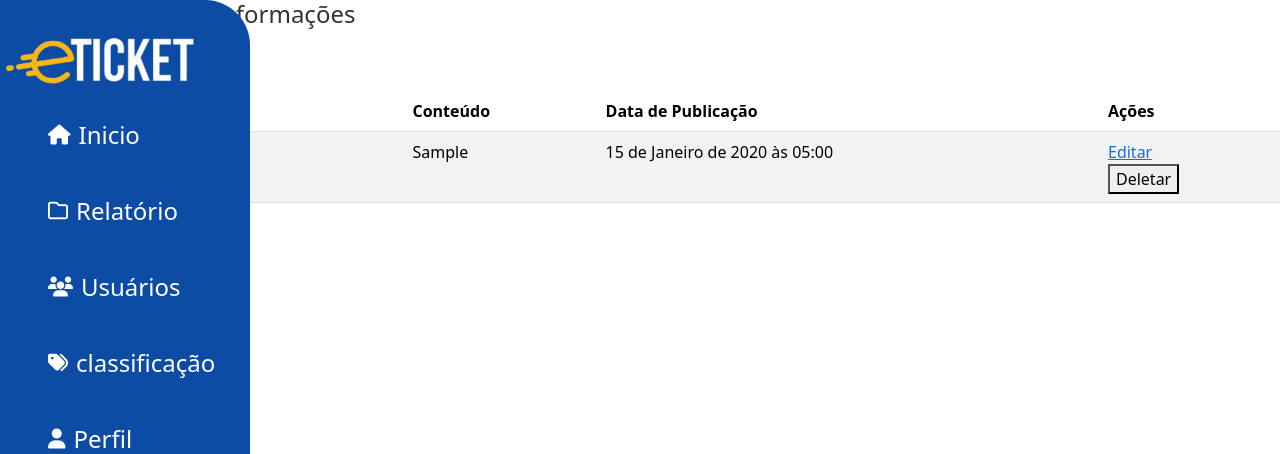
After one commit to Felix-Vidal/E-Ticket, a Django app: page /manage/informes/ in a window 1280 px wide. The commit adds this page. Shown: the top 454 px of the page. Run offline with Django 5.2, Linux system fonts and the light colour scheme; tables that the repository leaves empty hold one stand-in row (values such as "Sample post"); some libraries are stand-ins or nearby versions.

Commit message:
feat: informacao

```diff
--- a/ETicketApp/forms.py
+++ b/ETicketApp/forms.py
@@ -22,3 +22,8 @@ class CardapioForm(forms.ModelForm):
             'menu': forms.Textarea(attrs={'class': 'form-control'}),
             'data': forms.DateInput(attrs={'class': 'form-control', 'type': 'date'}),
         }
+
+class InformacaoForm(forms.ModelForm):
+    class Meta:
+        model = Informacao
+        fields = ['titulo', 'conteudo']
--- a/ETicketApp/models.py
+++ b/ETicketApp/models.py
@@ -85,3 +85,11 @@ class Refeicao(models.Model):
 
     def __str__(self):
         return f"Refeição no dia {self.data} às {self.hora} - Valor: {self.valor}"
+
+class Informacao(models.Model):
+    titulo = models.CharField(max_length=255)   # Campo 'titulo' como String
+    conteudo = models.TextField()               # Campo 'conteudo' como String (text)
+    data_publicacao = models.DateTimeField(auto_now_add=True)  # Data e hora de publicação
+
+    def __str__(self):
+        return self.titulo
--- a/ETicketApp/templates/ETicketApp/pages/manager/dashboard.html
+++ b/ETicketApp/templates/ETicketApp/pages/manager/dashboard.html
@@ -48,5 +48,5 @@
     </div>
 </div>
 
-
+{% include 'ETicketApp/partials/manager/btn_informacao.html' %}
 {% endblock content %}
--- /dev/null
+++ b/ETicketApp/templates/ETicketApp/pages/manager/informacao.html
@@ -0,0 +1,51 @@
+{% extends "global/base_manager.html" %}
+
+
+{% block title %}{% endblock title %}
+
+{% block content %}
+{% include 'ETicketApp/partials/manager/sideBar.html' %}
+{% include 'ETicketApp/partials/manager/alerta.html' %}
+
+<h2>Gerenciamento de informações</h2>
+
+<!-- Botão para adicionar novo info -->
+<a href="{% url 'adicionar_informacao' %}" class="btn btn-primary mb-3">Adicionar Novo informação</a>
+
+<table class="table table-striped">
+    <thead>
+        <tr>
+            <th>ID</th>
+            <th>Título</th>
+            <th>Conteúdo</th>
+            <th>Data de Publicação</th>
+            <th>Ações</th>
+        </tr>
+    </thead>
+    <tbody>
+        {% for info in informacao %}
+        <tr>
+            <td>{{ info.id }}</td>
+            <td>{{ info.titulo }}</td>
+            <td>{{ info.conteudo|truncatewords:10 }}</td>
+            <td>{{ info.data_publicacao }}</td>
+            <td>
+                <!-- Botão para editar -->
+                <a href="{% url 'editar_informacao' info.id %}">Editar</a>
+
+                <!-- Botão para deletar -->
+                <form action="{% url 'deletar_informacao' info.id %}" method="post">
+                    {% csrf_token %}
+                    <button type="submit" onclick="return confirm('Tem certeza que deseja deletar este info?');">Deletar</button>
+                </form>
+            </td>
+        </tr>
+        {% empty %}
+        <tr>
+            <td colspan="5">Nenhum info encontrado.</td>
+        </tr>
+        {% endfor %}
+    </tbody>
+</table>
+
+{% endblock content %}
--- a/ETicketApp/templates/ETicketApp/pages/user/home.html
+++ b/ETicketApp/templates/ETicketApp/pages/user/home.html
@@ -6,7 +6,5 @@
     {% include 'ETicketApp/partials/user/header.html' %}
     {% include 'ETicketApp/partials/user/alerta.html' %}
     {% include 'ETicketApp/partials/user/qrcode.html' %}
-    <div class="d-flex justify-content-center">
-        <a href="{% url 'valorPaga' %}"  type="submit" id="confirma" class="btn btn-success">Regarregar</a>
-    </div>
+    {% include 'ETicketApp/partials/user/btn_informacao.html' %}
 {% endblock content %}
--- /dev/null
+++ b/ETicketApp/templates/ETicketApp/partials/manager/btn_informacao.html
@@ -0,0 +1,3 @@
+<a href="{% url 'informacao_manage' %}" class="btn-flutuante">
+    <span>informações</span>
+</a>
--- /dev/null
+++ b/ETicketApp/templates/ETicketApp/partials/user/btn_informacao.html
@@ -0,0 +1,3 @@
+<a href="{% url 'informacao' %}" class="btn-flutuante">
+    <span><i class="fa-solid fa-bell" style="color: #ffffff;"></i></span>
+</a>
--- a/ETicketApp/templates/ETicketApp/partials/user/qrcode.html
+++ b/ETicketApp/templates/ETicketApp/partials/user/qrcode.html
@@ -9,3 +9,7 @@
         </div>
     </div>
 </div>
+
+<div class="d-flex justify-content-center">
+    <a href="{% url 'valorPaga' %}"  type="submit" id="confirma" class="btn btn-success">Regarregar</a>
+</div>
--- a/ETicketApp/urls.py
+++ b/ETicketApp/urls.py
@@ -14,6 +14,7 @@ urlpatterns = [
     path('logout/', LogoutView.as_view(next_page='login'), name='logout'),
     path('valorPaga/', valorPaga, name='valorPaga'),
 
+    path('informacao/', informacao, name='informacao'),
 
     path('menuExterno/', menuExterno, name='menuExterno'),
     path('valorPagaExterno/', valorPagaExterno, name='valorPagaExterno'),
@@ -32,7 +33,7 @@ urlpatterns = [
 
     path('manage/relatorio/', relatorio, name='relatorio'),
 
-    path('manage/cardapio/', cardapio, name='cardapio'),
+
 
     path('manage/vender/', vender, name='vender'),
     path('manage/vendaUnico/', vendaUnico, name='vendaUnico'),
@@ -49,9 +50,14 @@ urlpatterns = [
     path('classificacoes/<int:pk>/edit/', classificacao_add_edit, name='classificacao_edit'),  # Editar
     path('classificacoes/<int:pk>/delete/', classificacao_delete, name='classificacao_delete'),
 
-    path('cardapios/', cardapio, name='cardapio'),
-    path('cardapios/add/', adicionar_cardapio, name='adicionar_cardapio'),
-    path('cardapios/edit/<int:id>/', editar_cardapio, name='editar_cardapio'),
-    path('cardapios/delete/<int:id>/', excluir_cardapio, name='excluir_cardapio'),
+    path('manage/cardapios/', cardapio, name='cardapio'),
+    path('manage/cardapios/add/', adicionar_cardapio, name='adicionar_cardapio'),
+    path('manage/cardapios/edit/<int:id>/', editar_cardapio, name='editar_cardapio'),
+    path('manage/cardapios/delete/<int:id>/', excluir_cardapio, name='excluir_cardapio'),
+
+    path('manage/informes/', informacao_manage, name='informacao_manage'),
+    path('manage/informes/adicionar/', adicionar_informacao, name='adicionar_informacao'),
+    path('manage/informes/editar/<int:id>/', editar_informacao, name='editar_informacao'),
+    path('manage/informes/deletar/<int:id>/', deletar_informacao, name='deletar_informacao'),
 
 ]
--- a/ETicketApp/views.py
+++ b/ETicketApp/views.py
@@ -233,6 +233,11 @@ def historico_refeicoes(request):
 @login_required
 def valorPaga(request):
     return render(request, 'ETicketApp/pages/user/valorPaga.html')
+
+@login_required
+def informacao(request):
+    informacao = Informacao.objects.all().order_by('-data_publicacao')  # Ordena pela data de publicação, mais recente primeiro
+    return render(request, 'ETicketApp/pages/user/informacao.html', {'informacao': informacao})
 
 # ----------- usuario externo ------------
 
@@ -735,3 +740,38 @@ def gerar_qrcode(request, ticket_id):
     buffer.seek(0)
 
     return HttpResponse(buffer, content_type="image/png")
+
+def informacao_manage(request):
+    informacao = Informacao.objects.all()
+    return render(request, 'ETicketApp/pages/manager/informacao.html', {'informacao': informacao})
+
+def adicionar_informacao(request):
+    if request.method == 'POST':
+        form = InformacaoForm(request.POST)
+        if form.is_valid():
+            form.save()
+            messages.success(request, "informação adicionado com sucesso!")
+            return redirect('informacao_manage')
+    else:
+        form = InformacaoForm()
+    return render(request, 'ETicketApp/pages/manager/informacao_form.html', {'form': form})
+
+def editar_informacao(request, id):
+    informacao = get_object_or_404(Informacao, id=id)
+    if request.method == 'POST':
+        form = InformacaoForm(request.POST, instance=informacao)
+        if form.is_valid():
+            form.save()
+            messages.success(request, "informação atualizado com sucesso!")
+            return redirect('informacao_manage')
+    else:
+        form = InformacaoForm(instance=informacao)
+    return render(request, 'ETicketApp/pages/manager/informacao_form.html', {'form': form, 'informacao': informacao})
+
+def deletar_informacao(request, id):
+    informacao = get_object_or_404(Informacao, id=id)
+    if request.method == 'POST':
+        informacao.delete()
+        messages.success(request, "informacao deletado com sucesso!")
+        return redirect('informacao_manage')
+    return render(request, 'ETicketApp/pages/manager/deletar_informe.html', {'informacao': informacao})
--- /dev/null
+++ b/base_static/global/css/global-style.css
@@ -0,0 +1,20 @@
+    /* Estilos para o botão flutuante informacao*/
+    .btn-flutuante {
+        position: fixed;
+        bottom: 20px;
+        right: 20px;
+        background-color: #007bff;
+        color: white;
+        padding: 12px 20px;
+        border-radius: 50px;
+        text-align: center;
+        text-decoration: none;
+        font-size: 16px;
+        box-shadow: 0px 4px 8px rgba(0, 0, 0, 0.2);
+        transition: transform 0.3s ease;
+      }
+
+      .btn-flutuante:hover {
+        transform: scale(1.1);
+        background-color: #0056b3;
+      }
```
Also changed, not shown: ETicketApp/templates/ETicketApp/pages/manager/informacao_form.html (added, +19 -0 lines), ETicketApp/templates/ETicketApp/pages/user/Informacao.html (added, +16 -0 lines), ETicketApp/migrations/0007_informacao.py (added), ETicketApp/static/ETicketApp/css/userStyle.css (line endings or trailing spaces).
